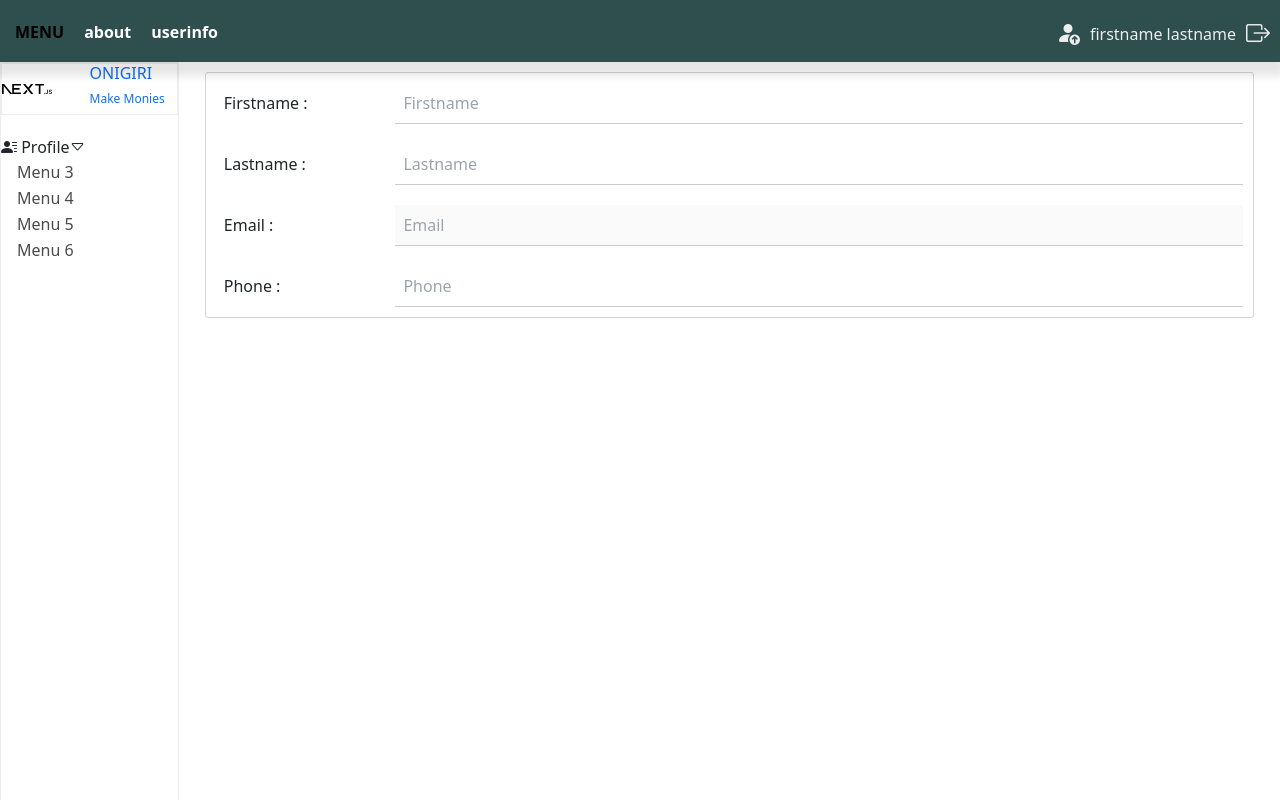
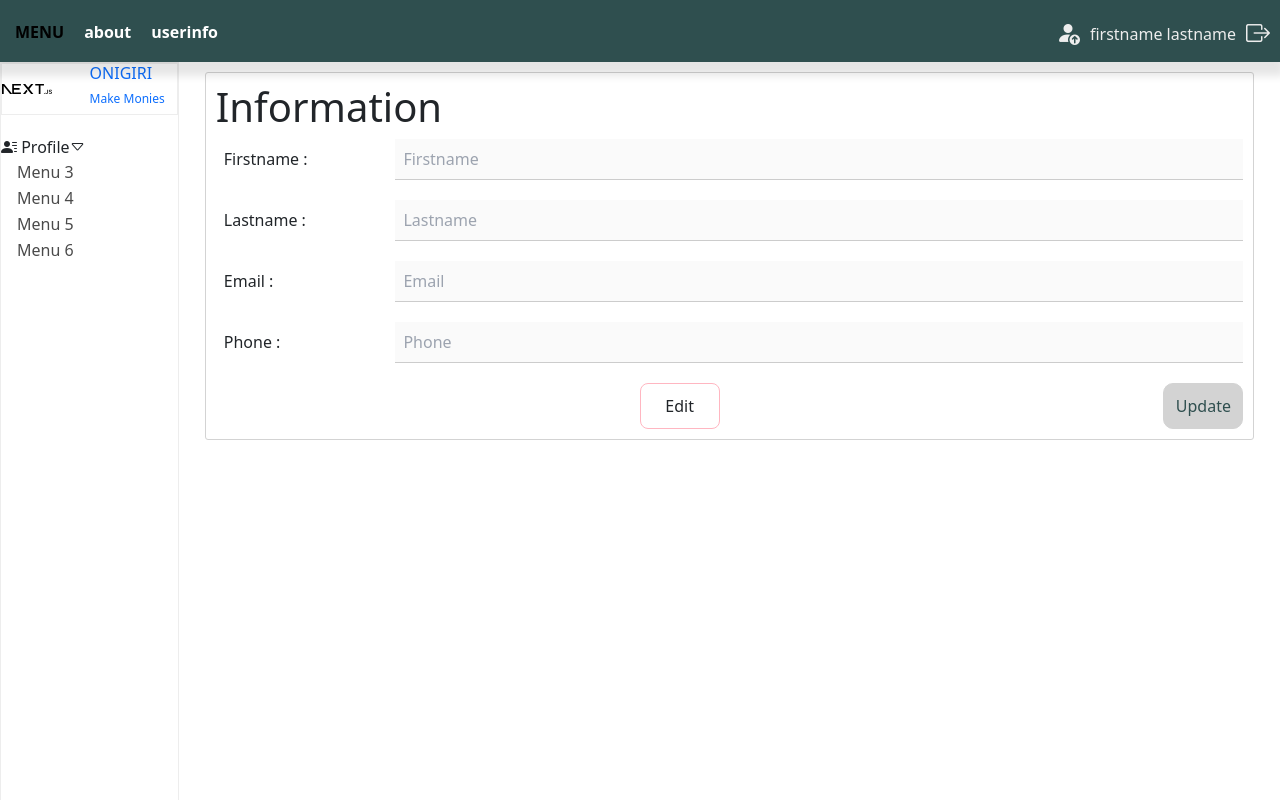
Before and after one commit to MonoDever/Nextjs_Prac_001, a Next.js app: page /userinformation/userinfo in a window 1280 px wide. Built offline with nearby package versions, Linux system fonts and the light colour scheme; no server answers.

Commit message:
add interface user directory

```diff
--- a/components/layouts/main/mainheader.js
+++ b/components/layouts/main/mainheader.js
@@ -1,5 +1,12 @@
+
+import { useRouter } from "next/router"
 
 export default function mainheader(){
+    const router = useRouter();
+
+    const gotoLogin = async () =>{
+        router.push('/user/login')
+    }
 
     return(
         <>
@@ -20,13 +27,13 @@ export default function mainheader(){
                 <div className="top-right-header">
                     <div className="top-right-sub-header">
                         <div className="top-mini-box i-margin-top">
-                            <i class="bi bi-person-fill-up is-3"> </i>
+                            <i className="bi bi-person-fill-up is-3"> </i>
                         </div>
                         <div className="top-mini-box">
                             <h6 className="h-margin-top">firstname lastname</h6>
                         </div>
                         <div className="top-mini-box i-margin-top">
-                            <i class="bi bi-box-arrow-right is-3"></i>
+                            <i className="bi bi-box-arrow-right is-3" onClick={gotoLogin}></i>
                         </div>
                     </div>
                 </div>
--- a/components/layouts/main/mainnavbar.js
+++ b/components/layouts/main/mainnavbar.js
@@ -43,8 +43,8 @@ export default function mainnavbar(){
                 <div id='sideBAR' className='side-bar' >
                     <div className="manu-btn" onClick={() => myFunction('Demo1','Arrow1')}>
                         <button className="title is-6 dropdown-manu"
-                            ><i class="bi bi-person-lines-fill"></i> Profile    </button>
-                        <div id="Arrow1" className=""><i class="bi bi-caret-down arrow"></i></div>
+                            ><i className="bi bi-person-lines-fill"></i> Profile    </button>
+                        <div id="Arrow1" className=""><i className="bi bi-caret-down arrow"></i></div>
                     </div>
 
                     <div id='Demo1' className="w3-hide">
--- a/pages/user/login.js
+++ b/pages/user/login.js
@@ -25,6 +25,8 @@ const login = () => {
             popupDispatch({ type: 'SET_DISPLAY', payload: { display: true, topic: 'แจ้งเตือน', body: 'เข้าสู่ระบบไม่สำเร็จ', action: onClosePopup } })
         }
         layoutDispatch({ type: 'SET_DISPLAY', payload: { display: false } })
+
+        router.push('/userinformation/userinfo')
     }
 
     const onClosePopup = () => {
--- a/pages/userinformation/userinfo.js
+++ b/pages/userinformation/userinfo.js
@@ -1,12 +1,70 @@
-import { useEffect } from "react";
+import { useContext, useEffect } from "react";
 import Mainheader from "../../components/layouts/main/mainheader";
 import Mainnavbar from "../../components/layouts/main/mainnavbar";
+import { MemberContext } from "../../providers/membercontext";
+import { GetUserDirectory, UpdateUserDirectory } from "../../services/userservices/userservice";
 
 export default function userinfo() {
+    const { memberState, memberDispatch } = useContext(MemberContext);
 
+    useEffect(() => {
+        onDisableInput()
+        onLoadData()
+    }, [])
 
+    const onEnableBtn = () => {
+        document.getElementById("fname").removeAttribute("disabled")
+        document.getElementById("lname").removeAttribute("disabled")
+        document.getElementById("phone").removeAttribute("disabled")
+        document.getElementById("btnUpdate").removeAttribute("disabled")
+        document.getElementById("fname").focus()
+    }
 
+    const onDisableInput = () => {
+        document.getElementById("fname").setAttribute("disabled", '')
+        document.getElementById("lname").setAttribute("disabled", '')
+        document.getElementById("phone").setAttribute("disabled", '')
+        document.getElementById("btnUpdate").setAttribute("disabled", '')
+    }
 
+    const onChangeFirstname = (e) => {
+        e.preventDefault()
+        let fname = e.target.value;
+        memberDispatch({ type: "SET_FIRSTNAME", payload: { firstname: fname } })
+    }
+
+    const onChangeLastname = (e) => {
+        e.preventDefault()
+        let lname = e.target.value;
+        memberDispatch({ type: "SET_LASTNAME", payload: { lastname: lname } })
+    }
+
+    const onChangePhone = (e) => {
+        e.preventDefault()
+        let phone = e.target.value;
+        memberDispatch({ type: "SET_PHONE", payload: { phone: phone } })
+    }
+
+    const onUpdateInfo = async () => {
+        alert(JSON.stringify(memberState.userInfo))
+        const data = await UpdateUserDirectory(memberState.userInfo);
+
+        alert(JSON.parse(JSON.stringify(data)))
+    }
+
+    const ontestjson = async () =>{
+        console.log({test :{test:'test'}})
+    }
+
+    const onLoadData = async () =>{
+        const data = await GetUserDirectory();
+        if(data){
+            memberDispatch({ type: "SET_FIRSTNAME", payload: { firstname: data.firstname ?? '' } })
+            memberDispatch({ type: "SET_LASTNAME", payload: { lastname: data.lastname ?? '' } })
+            memberDispatch({ type: "SET_PHONE", payload: { phone: data.phone ?? '' } })
+            memberDispatch({ type: "SET_EMAIL_INFO", payload: { email: data.email ?? '' } })
+        }
+    }
 
     return (
         <>
@@ -14,20 +72,28 @@ export default function userinfo() {
             <Mainnavbar />
             <div className="main-content-info">
                 <div className='topic-content-info'>
-
+                    <h1 onClick={ontestjson}>Information</h1>
                 </div>
                 <div className="grid-content-info">
-                    <label className="label-info">Firstname :</label>
-                    <input className="input-info" type="text" placeholder="Firstname"></input>
+                    <label className="label-info" htmlFor='fname'>Firstname :</label>
+                    <input className="input-info" id="fname" type="text" placeholder="Firstname" disabled onChange={(e) => { onChangeFirstname(e) }} value={memberState.userInfo.firstname}></input>
 
-                    <label className="label-info">Lastname :</label>
-                    <input className="input-info" type="text" placeholder="Lastname"></input>
+                    <label className="label-info" htmlFor="lname">Lastname :</label>
+                    <input className="input-info" id="lname" type="text" placeholder="Lastname" disabled onChange={(e) => { onChangeLastname(e) }} value={memberState.userInfo.lastname}></input>
 
-                    <label className="label-info">Email :</label>
-                    <input className="input-info" type="text" placeholder="Email" disabled></input>
+                    <label className="label-info" htmlFor="email">Email :</label>
+                    <input className="input-info" id="email" type="text" placeholder="Email" disabled value={memberState.userInfo.email}></input>
 
-                    <label className="label-info">Phone :</label>
-                    <input className="input-info" type="text" placeholder="Phone"></input>
+                    <label className="label-info" htmlFor='phone'>Phone :</label>
+                    <input className="input-info" id="phone" type="text" placeholder="Phone" disabled onChange={(e) => { onChangePhone(e) }} value={memberState.userInfo.phone}></input>
+                </div>
+                <div className="grid-btn-info">
+                    <div className="div-btn-left">
+                        <button className="btn-border-red" onClick={onEnableBtn}>Edit</button>
+                    </div>
+                    <div className="div-btn-right">
+                        <button id="btnUpdate" type="button" className="btn-border-blue" onClick={() => { onUpdateInfo() }}>Update</button>
+                    </div>
                 </div>
             </div>
 
--- a/services/axiosconfig.js/httpclient.js
+++ b/services/axiosconfig.js/httpclient.js
@@ -3,10 +3,13 @@ import axios from "axios";
 import join from "url-join";
 
 axios.interceptors.request.use(async (config) => {
-    const jwtToken = null;
+    // const jwtToken = null;
+    const jwtToken = JSON.parse(localStorage.getItem('token'));
     if(jwtToken != null){
-        config.headers = {'Authorization':`Bearer ${jwtToken}`}
+        config.headers['Authorization'] = `Bearer ${jwtToken.token}`
     }
+    config.headers['Content-Type'] = `application/json`
+
     // config.url = join(`http://localhost:3005/`,config.url);
     return config
 });
--- a/styles/userInfoStyle/userinfoCSS.css
+++ b/styles/userInfoStyle/userinfoCSS.css
@@ -1,4 +1,4 @@
-.main-content-info{
+.main-content-info {
     background-color: white;
     margin-left: 16%;
     margin-top: 10px;
@@ -9,21 +9,73 @@
     height: 100%;
     padding: 10px;
 }
-.grid-content-info{
+
+.grid-content-info {
     display: grid;
     grid-template-columns: 1fr 5fr;
     column-gap: 10px;
     row-gap: 20px;
 }
 
-.label-info{
+.label-info {
     padding: 8px;
 }
 
-.input-info{
+.input-info {
     padding: 8px;
     display: block;
     border: none;
     border-bottom: 1px solid #ccc;
     width: 100%;
 }
+
+.grid-btn-info {
+    display: grid;
+    grid-template-columns: 1fr 1fr;
+    column-gap: 20px;
+    margin-top: 20px;
+
+}
+
+.div-btn-left {
+    justify-items: end;
+    display: grid;
+}
+
+.btn-border-red {
+    border: 1px solid lightpink;
+    border-radius: 8px;
+    width: 80px;
+    padding: 8px 0px;
+}
+
+.btn-border-red:hover:enabled {
+    background-color: lightpink;
+    font-weight: 800;
+}
+
+.div-btn-right {
+    justify-items: end;
+    display: grid;
+}
+
+.btn-border-blue {
+    border: 1px solid lightblue;
+    border-radius: 8px;
+    width: 80px;
+    padding: 8px 0px;
+}
+
+.btn-border-blue:hover:enabled {
+    background-color: lightblue;
+    font-weight: 800;
+}
+
+.btn-border-blue:disabled {
+    border: 1px solid lightgray;
+    background-color: lightgrey;
+    color: darkslategray;
+    padding: 10px;
+    border-radius: 10px;
+    cursor: not-allowed;
+}
```
Also changed, not shown: providers/membercontext.js (+19 -7 lines), services/userservices/userservice.js (+24 -5 lines).
